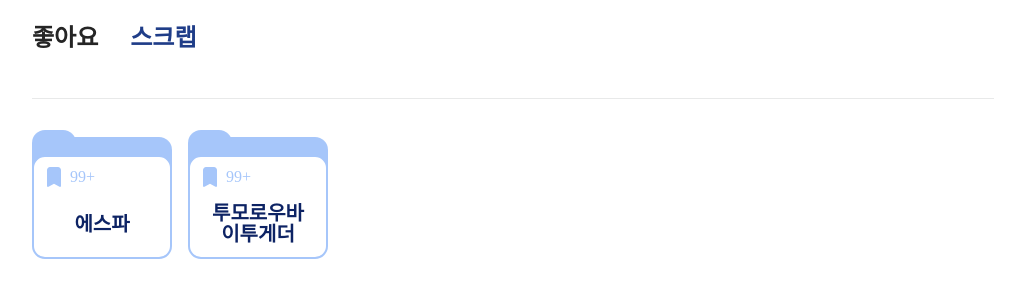
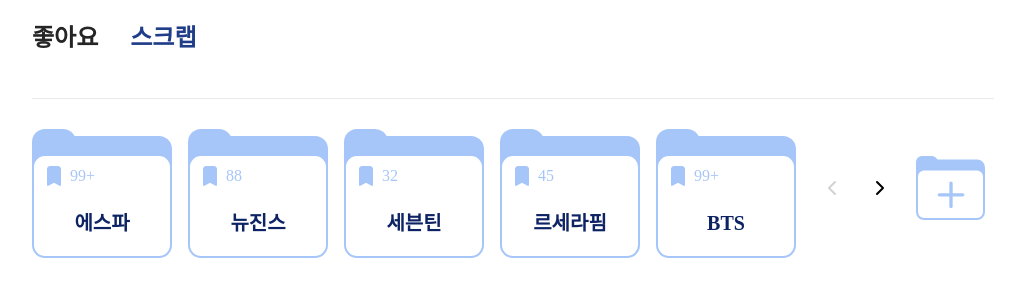
Before and after one commit to IT-Cotato/11th-TimeTile-FE, a Next.js app: page /users/mypage/scrap in a window 1280 px wide. Shown: the top 300 px of the page, without its empty margins (127-1143 px from the left). Built offline with nearby package versions, Linux system fonts and the light colour scheme; a web font is replaced by a local one.

Commit message:
ui: 폴더 스크롤 형태 구현

```diff
--- /dev/null
+++ b/src/assets/icons/FolderIcon.tsx
@@ -0,0 +1,37 @@
+export const FolderIcon = () => {
+  return (
+    <>
+      <svg
+        width="69"
+        height="64"
+        viewBox="0 0 69 64"
+        fill="none"
+        xmlns="http://www.w3.org/2000/svg"
+      >
+        <rect y="3.4375" width="69" height="51.4527" rx="8" fill="#A6C6FA" />
+        <rect width="21.8162" height="46.0818" rx="6" fill="#A6C6FA" />
+        <rect
+          x="1"
+          y="13.5215"
+          width="67"
+          height="49.4783"
+          rx="7"
+          fill="white"
+        />
+        <rect
+          x="1"
+          y="13.5215"
+          width="67"
+          height="49.4783"
+          rx="7"
+          stroke="#A6C6FA"
+          strokeWidth="2"
+        />
+        <path
+          d="M46.668 37.2028H36.668V27.2028C36.668 26.7608 36.4924 26.3368 36.1798 26.0243C35.8673 25.7117 35.4433 25.5361 35.0013 25.5361C34.5593 25.5361 34.1354 25.7117 33.8228 26.0243C33.5102 26.3368 33.3346 26.7608 33.3346 27.2028V37.2028H23.3346C22.8926 37.2028 22.4687 37.3784 22.1561 37.691C21.8436 38.0035 21.668 38.4274 21.668 38.8695C21.668 39.3115 21.8436 39.7354 22.1561 40.048C22.4687 40.3605 22.8926 40.5361 23.3346 40.5361H33.3346V50.5361C33.3346 50.9782 33.5102 51.4021 33.8228 51.7146C34.1354 52.0272 34.5593 52.2028 35.0013 52.2028C35.4433 52.2028 35.8673 52.0272 36.1798 51.7146C36.4924 51.4021 36.668 50.9782 36.668 50.5361V40.5361H46.668C47.11 40.5361 47.5339 40.3605 47.8465 40.048C48.159 39.7354 48.3346 39.3115 48.3346 38.8695C48.3346 38.4274 48.159 38.0035 47.8465 37.691C47.5339 37.3784 47.11 37.2028 46.668 37.2028Z"
+          fill="#A6C6FA"
+        />
+      </svg>
+    </>
+  );
+};
--- a/src/components/mypage/MyScrapComponent.tsx
+++ b/src/components/mypage/MyScrapComponent.tsx
@@ -1,17 +1,83 @@
 import styled from "styled-components";
+import { useState } from "react";
 import { ScrapFolder } from "./ScrapFolder";
+import { MoveLeftIcon } from "@/assets/icons/MoveLeftIcon";
+import { MoveRightIcon } from "@/assets/icons/MoveRightIcon";
+import { FolderIcon } from "@/assets/icons/FolderIcon";
+import { theme } from "@/styles/theme";
+
+const MOCK_FOLDERS = [
+  { name: "에스파", count: 105 },
+  { name: "뉴진스", count: 88 },
+  { name: "세븐틴", count: 32 },
+  { name: "르세라핌", count: 45 },
+  { name: "BTS", count: 150 },
+  { name: "아이브", count: 70 },
+  { name: "레드벨벳", count: 91 },
+  { name: "투모로우바이투게더", count: 110 },
+  { name: "엔시티", count: 95 },
+];
+
+const MAX_VISIBLE = 5;
 
 export const MyScrapComponent = () => {
+  const [startIndex, setStartIndex] = useState(0);
+
+  const canScrollLeft = startIndex > 0;
+  const canScrollRight = startIndex + MAX_VISIBLE < MOCK_FOLDERS.length;
+
+  const handleScrollLeft = () => {
+    if (canScrollLeft) setStartIndex((prev) => prev - 1);
+  };
+
+  const handleScrollRight = () => {
+    if (canScrollRight) setStartIndex((prev) => prev + 1);
+  };
+
+  const visibleFolders = MOCK_FOLDERS.slice(
+    startIndex,
+    startIndex + MAX_VISIBLE
+  );
+
   return (
     <Container>
-      <ScrapFolder name="에스파" count={105} />
-      <ScrapFolder name="투모로우바이투게더" count={105} />
+      <FolderContainer>
+        {visibleFolders.map((folder, index) => (
+          <ScrapFolder key={index} name={folder.name} count={folder.count} />
+        ))}
+      </FolderContainer>
+      <ArrowButton disabled={!canScrollLeft} onClick={handleScrollLeft}>
+        <MoveLeftIcon />
+      </ArrowButton>
+      <ArrowButton disabled={!canScrollRight} onClick={handleScrollRight}>
+        <MoveRightIcon />
+      </ArrowButton>
+      <FolderIcon />
     </Container>
   );
 };
 
 const Container = styled.div`
   margin-top: 24px;
+  height: 130px;
+  display: flex;
+  align-items: center;
+  gap: 24px;
+`;
+
+const FolderContainer = styled.div`
   display: flex;
   gap: 16px;
 `;
+
+const ArrowButton = styled.button<{ disabled: boolean }>`
+  background: none;
+  border: none;
+  padding: 0;
+  color: ${({ disabled }) =>
+    disabled ? `${theme.palette.gray_300}` : `${theme.palette.gray_1000}`};
+  cursor: ${({ disabled }) => (disabled ? "default" : "pointer")};
+  display: flex;
+  align-items: center;
+  justify-content: center;
+`;
--- a/src/components/mypage/ScrapFolder.tsx
+++ b/src/components/mypage/ScrapFolder.tsx
@@ -30,7 +30,6 @@
 };
 
 const BlueContainer = styled.div`
-  margin-top: 14px;
   width: 140px;
   height: 104px;
   border-radius: 13px;
```
